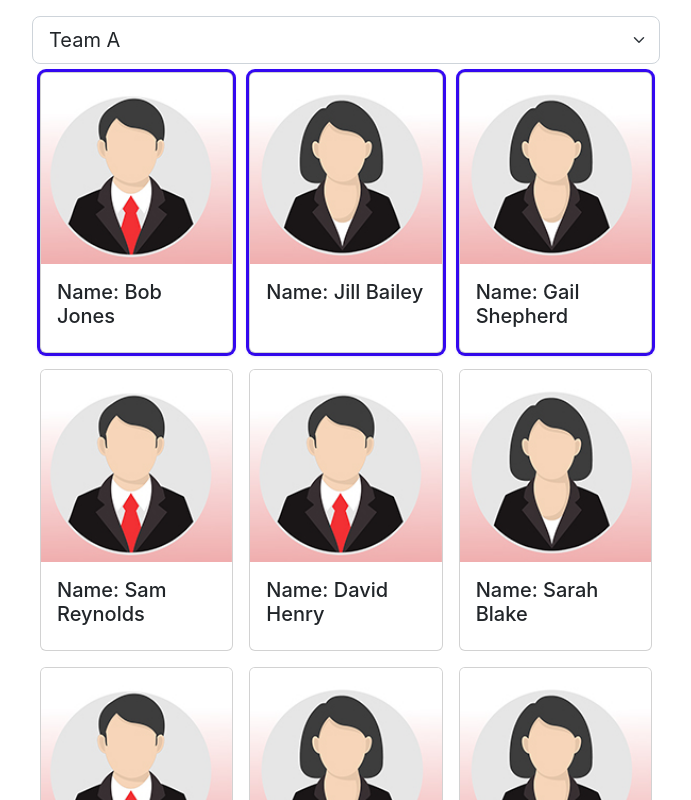
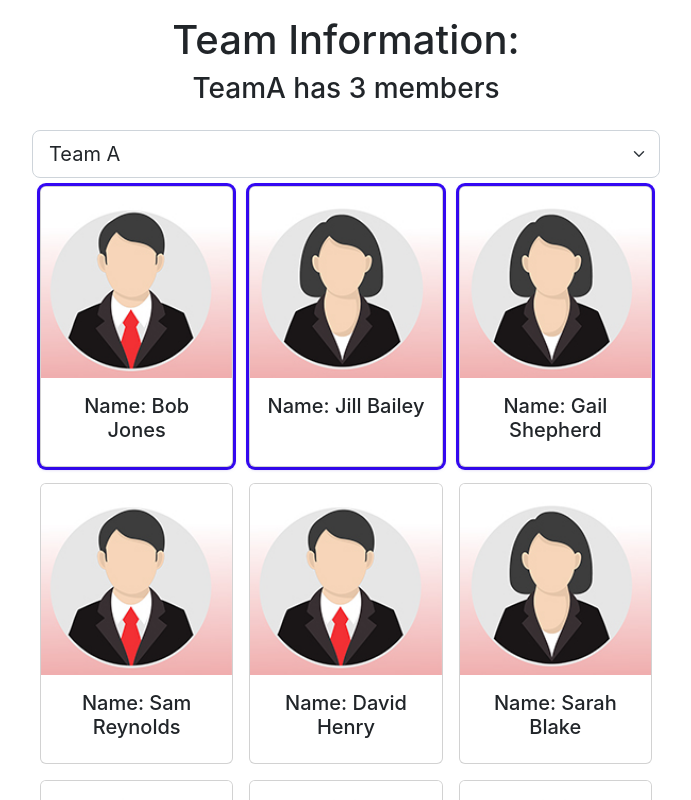
Before and after one commit to Samonto-Karmaker/Team-Management, a React (Create React App) app: page / in a window 1280 px wide. Shown: the top 800 px of the page, without its empty margins (294-985 px from the left). Built offline with nearby package versions, Linux system fonts and the light colour scheme; the HTML template or start-up script is replaced by a standard one.

Commit message:
Added team info in header

```diff
--- a/src/App.css
+++ b/src/App.css
@@ -6,3 +6,7 @@
 .standout{
     box-shadow: rgba(44, 11, 194, 0.6) 0px 1px 4px, rgb(53, 9, 247) 0px 0px 0px 3px;
 }
+
+h1, h2, h3, h4, h5, h6, p{
+    text-align: center;
+}
--- a/src/Components/Header.js
+++ b/src/Components/Header.js
@@ -1,9 +1,15 @@
 import React from "react";
+import "../App.css"
 
-const Header = () => {
+const Header = props => {
     return(
-        <div>
-
+        <div className="Container">
+            <div className="row justify-content-center mt-3 md-3">
+                <div className="col-6">
+                    <h1>Team Information:</h1>
+                    <h3>{props.selectedTeam} has {props.memberCount} members</h3>
+                </div>
+            </div>
         </div>
     )
 }
--- a/src/MainComponent.js
+++ b/src/MainComponent.js
@@ -39,7 +39,10 @@ const MainComponent = () => {
 
     return(
         <div>
-            <Header />
+            <Header
+                selectedTeam = {selectedTeam}
+                memberCount = {employees.filter(employee => employee.teamName === selectedTeam).length}
+            />
             <BodyComponent
                 employees = {employees}
                 selectedTeam = {selectedTeam}
```
